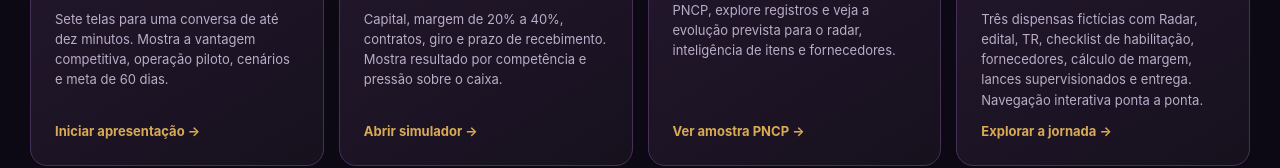
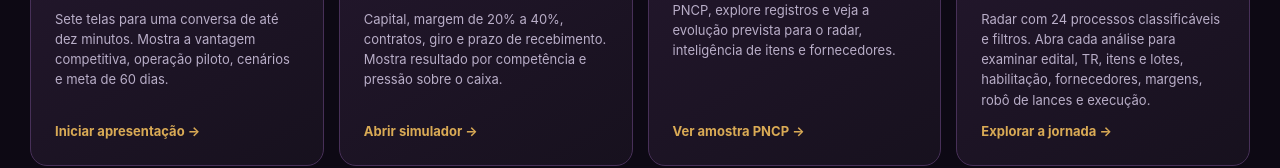
Before and after one commit to prosys-web/revizi-gov_intelligence, a plain HTML site: page central-executiva-parceiro/index.html in a window 1280 px wide. Shown: the part 977-1145 px from the top of the page. Drawn offline with Linux system fonts and the light colour scheme.

Commit message:
Align Central Executive documentation with 24-process GOV mockup

```diff
--- a/central-executiva-parceiro/index.html
+++ b/central-executiva-parceiro/index.html
@@ -78,7 +78,7 @@ body.presentation-mode footer{border-color:#e9e1ef;color:#625B6D}
 <button type="button" class="cardlink" onclick="setView('pitch')"><span class="symbol">▤</span><h3>01 · Apresentação Comercial</h3><p>Sete telas para uma conversa de até dez minutos. Mostra a vantagem competitiva, operação piloto, cenários e meta de 60 dias.</p><span class="go">Iniciar apresentação →</span></button>
 <a class="cardlink" href="simulador.html" target="_blank" rel="noopener"><span class="symbol">◷</span><h3>02 · Simulador Financeiro</h3><p>Capital, margem de 20% a 40%, contratos, giro e prazo de recebimento. Mostra resultado por competência e pressão sobre o caixa.</p><span class="go">Abrir simulador →</span></a>
 <button type="button" class="cardlink" onclick="setView('radar')"><span class="symbol">⌁</span><h3>03 · GOV Intelligence</h3><p>Visualize uma coleta histórica real do PNCP, explore registros e veja a evolução prevista para o radar, inteligência de itens e fornecedores.</p><span class="go">Ver amostra PNCP →</span></button>
-<a class="cardlink" href="mockup.html" target="_blank" rel="noopener"><span class="symbol">◈</span><h3>04 · Mockup da Jornada Final</h3><p>Três dispensas fictícias com Radar, edital, TR, checklist de habilitação, fornecedores, cálculo de margem, lances supervisionados e entrega. Navegação interativa ponta a ponta.</p><span class="go">Explorar a jornada →</span></a>
+<a class="cardlink" href="mockup.html" target="_blank" rel="noopener"><span class="symbol">◈</span><h3>04 · Mockup da Jornada Final</h3><p>Radar com 24 processos classificáveis e filtros. Abra cada análise para examinar edital, TR, itens e lotes, habilitação, fornecedores, margens, robô de lances e execução.</p><span class="go">Explorar a jornada →</span></a>
 </div><div class="footline"><span>Ambiente demonstrativo · 27/11/2026 · sem execução de lances ou compras</span><span>REVIZI GOV Intelligence · visão integrada · 60 dias</span></div>
 </div></section>
 <section id="pitch" class="view"><div class="wrap"><div class="viewheader"><span class="tag">Apresentação REVIZI GOV Intelligence</span><h1>Mais margem. Mais critério. Menos decisões no escuro.</h1><p>Inteligência aplicada ao fornecimento público: selecionar melhor, comprar com critério e preservar margem e caixa.</p><button class="back" onclick="setView('inicio')">← Voltar à Central</button></div>
```
